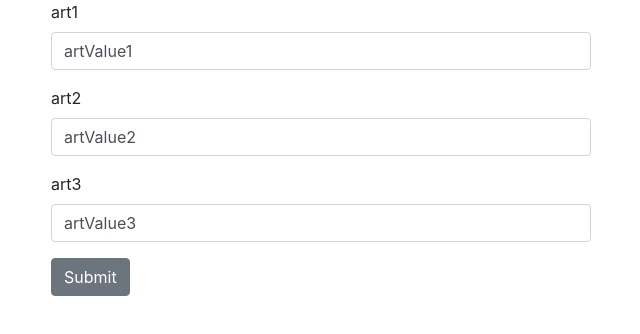
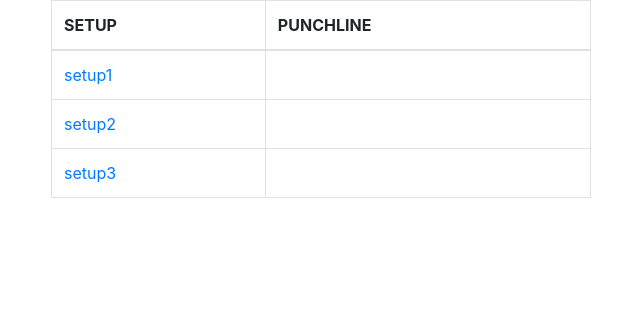
Before and after one commit to UniquelySimilar/vue-sandbox, a Vue app: page / in a window 1280 px wide. Shown: the top 334 px of the page, without its empty margins (34-674 px from the left). Built offline with nearby package versions, Linux system fonts and the light colour scheme.

Commit message:
stackoverflow: joke list

```diff
--- a/src/App.vue
+++ b/src/App.vue
@@ -1,16 +1,16 @@
 <template>
   <div id="app" class="container">
-    <input-bound-object-array />
+    <joke-list />
   </div>
 </template>
 
 <script>
-  import InputBoundObjectArray from '@/components/stackoverflow/input-bound-object-array/InputBoundObjectArray'
+  import JokeList from '@/components/stackoverflow/update-div-contents/JokeList'
 
   export default {
     name: 'App',
     components: {
-      InputBoundObjectArray
+      JokeList
     },
     data() {
       return {
--- /dev/null
+++ b/src/components/stackoverflow/update-div-contents/JokeList.vue
@@ -0,0 +1,61 @@
+<template>
+  <div class="joke-list">
+    <div class="row">
+      <div class="col-md-6">
+        <table class="table table-bordered">
+          <thead>
+            <tr>
+              <th>SETUP</th>
+              <th>PUNCHLINE</th>
+            </tr>
+          </thead>
+          <tbody>
+            <tr v-for="(joke, index) in jokes" :key="index">
+              <td>
+                <a href="#" v-on:click.prevent="getPunchline(index)">{{ joke.setup }}</a>
+              </td>
+              <td>
+                <span v-if="joke.showPunchline">{{ joke.punchline }}</span>
+              </td>
+            </tr>
+          </tbody>
+        </table>
+      </div>
+    </div>
+  </div>
+</template>
+
+<script>
+  export default {
+    data() {
+      return {
+        jokes: [
+          {
+            setup: "setup1",
+            punchline: "punchline1"
+          },
+          {
+            setup: "setup2",
+            punchline: "punchline2"
+          },
+          {
+            setup: "setup3",
+            punchline: "punchline3"
+          }
+        ]
+      }
+    },
+    methods: {
+      getPunchline(index) {
+        this.jokes[index].showPunchline = true;
+      },
+      addPropertyToJokes() {
+        // New property must be reactive
+        this.jokes.forEach( joke => this.$set(joke, 'showPunchline', false) );
+      }
+    },
+    mounted() {
+      this.addPropertyToJokes();
+    }
+  }
+</script>
```
